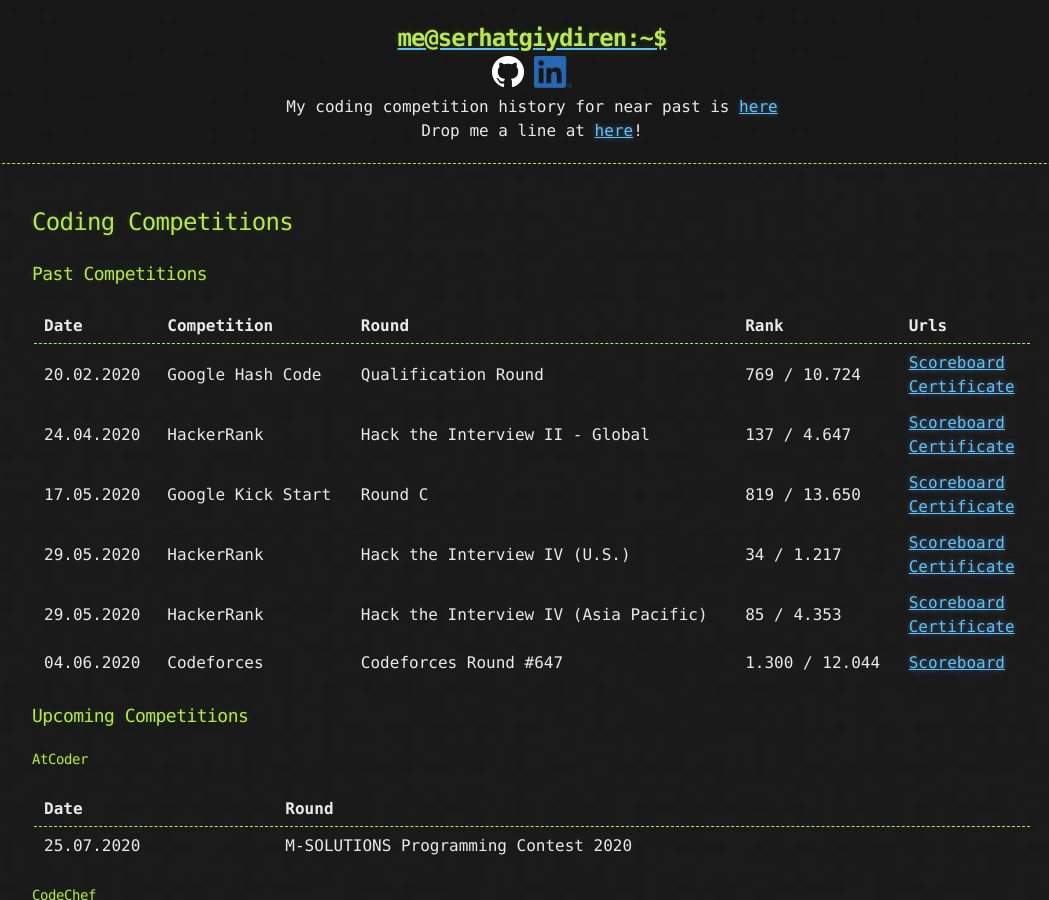
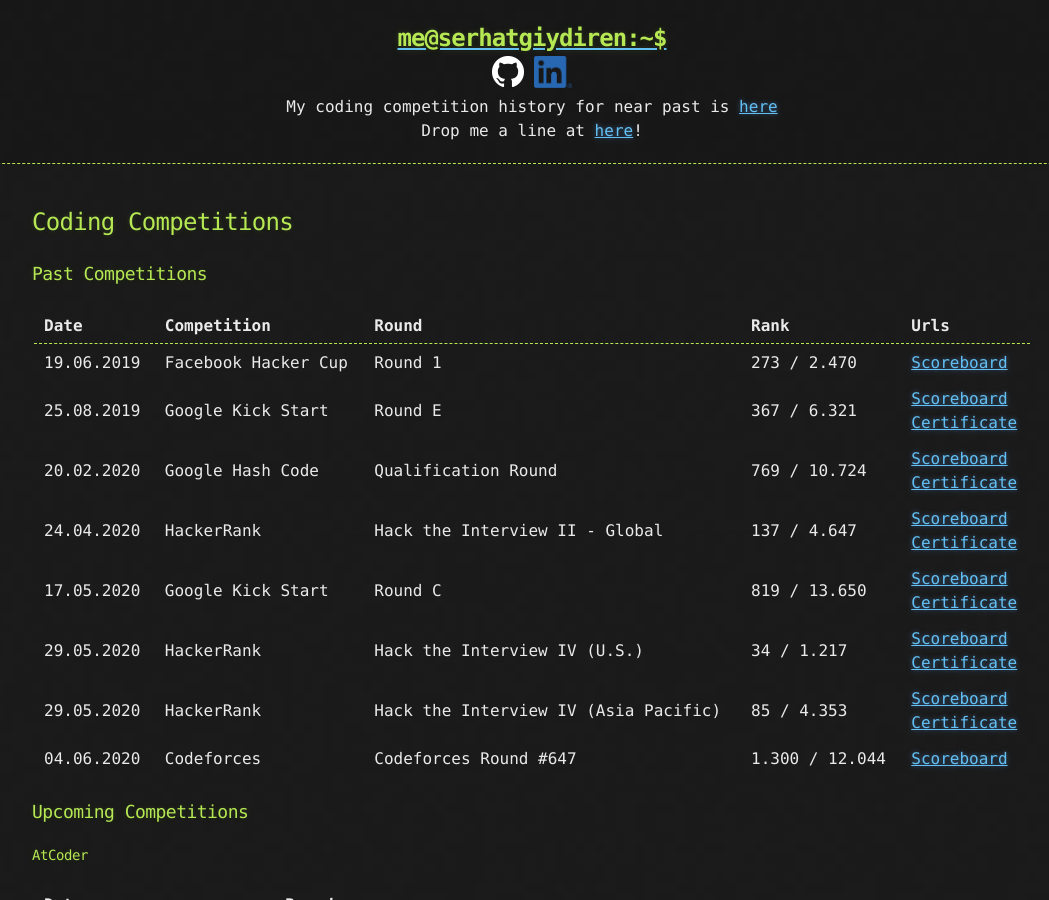
Before and after one commit to goodHunter27/serhatgiydiren.github.io, a Jekyll site: the page built from _posts/2020-01-07-coding-competitions.md, in a window 1280 px wide and 900 px high. Shown: the whole window, without its empty margins (108-1157 px from the left). Built offline with Jekyll 4.4.1, drawn with Linux system fonts in a browser that asks for light colours.

Commit message:
Update 2020-01-07-coding-competitions.md

```diff
--- a/_posts/2020-01-07-coding-competitions.md
+++ b/_posts/2020-01-07-coding-competitions.md
@@ -7,6 +7,8 @@
 
 Date | Competition | Round | Rank | Urls
 ------------ | ------------- | ------------- | ------------- | -------------
+19.06.2019 | Facebook Hacker Cup | Round 1 | 273 / 2.470 | [Scoreboard](https://www.facebook.com/codingcompetitions/hacker-cup/2019/round-1/scoreboard){:target="_blank"}
+25.08.2019 | Google Kick Start | Round E | 367 / 6.321 | [Scoreboard](https://codingcompetitions.withgoogle.com/kickstart/round/0000000000050edb){:target="_blank"}<br />[Certificate](https://codingcompetitions.withgoogle.com/kickstart/certificate/round/0000000000050edb){:target="_blank"}
 20.02.2020 | Google Hash Code | Qualification Round | 769 / 10.724 | [Scoreboard](https://codingcompetitions.withgoogle.com/hashcode/archive/2020){:target="_blank"}<br />[Certificate](https://codingcompetitions.withgoogle.com/hashcode/certificate/round/00000000001a006c){:target="_blank"}
 24.04.2020 | HackerRank | Hack the Interview II - Global | 137 / 4.647 | [Scoreboard](https://www.hackerrank.com/contests/hack-the-interview-ii-global/leaderboard){:target="_blank"}<br />[Certificate](https://www.hackerrank.com/results/hack-the-interview-ii-global/serhatgiydiren){:target="_blank"}
 17.05.2020 | Google Kick Start | Round C | 819 / 13.650 | [Scoreboard](https://codingcompetitions.withgoogle.com/kickstart/round/000000000019ff43){:target="_blank"}<br />[Certificate](https://codingcompetitions.withgoogle.com/kickstart/certificate/round/000000000019ff43){:target="_blank"}
```
